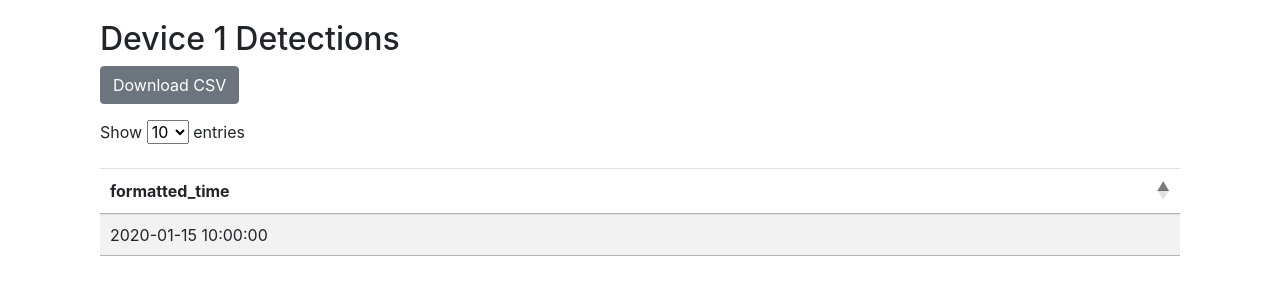
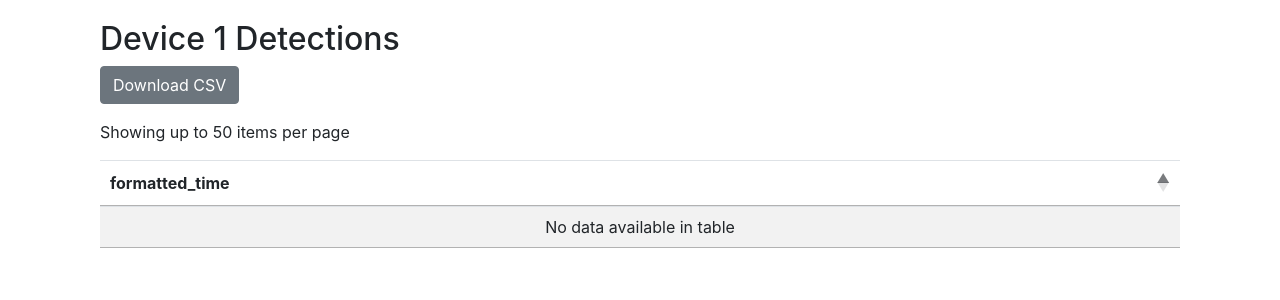
Before and after one commit to MIT-Senseable-City-Lab/sensing-garden-backend, a Flask app: page /view_device/1/detections in a window 1280 px wide. Shown: the part 56-356 px from the top of the page. Run offline with Flask 3, Linux system fonts and the light colour scheme; a database or web service that is not in the repository returns one stand-in record (values such as "Sample title"); data that the repository does not hold is empty; some libraries are stand-ins or nearby versions.

Commit message:
Implement pagination for dashboard tables with Previous/Next navigation

```diff
--- a/dashboard/app.py
+++ b/dashboard/app.py
@@ -2,214 +2,360 @@ import csv
 import io
 import json
 import os
-import sys
 from datetime import datetime
-from functools import wraps
-from pathlib import Path
-from typing import Dict, List, Optional
+from typing import Dict, List, Optional, Any
 
-import requests
 from dotenv import load_dotenv
 from flask import (Flask, make_response, redirect, render_template, request,
                    url_for)
 
+# Import all endpoints from get_endpoints
+from get_endpoints import *
 
 # Load environment variables
 load_dotenv()
 
 app = Flask(__name__)
 
-# Configure API endpoint
-API_BASE_URL = os.environ.get('API_BASE_URL', 'https://api.sensing-garden.com')
+def fetch_data(table_type: str, device_id: Optional[str] = None, next_token: Optional[str] = None) -> Dict[str, Any]:
+    """Fetch data from the API for a specific table type with pagination support"""
+    # Hardcoded limit of 50 items per page
+    limit: int = 50
+    try:
+        if table_type == 'detections':
+            response = get_detections(device_id=device_id, limit=limit, next_token=next_token)
+        elif table_type == 'classifications':
+            response = get_classifications(device_id=device_id, limit=limit, next_token=next_token)
+        elif table_type == 'models':
+            response = get_models(limit=limit, next_token=next_token)
+        else:
+            return {'items': [], 'next_token': None}
 
-# Load database schema
-root_dir = Path(__file__).parent.parent
-schema_path = root_dir / 'common' / 'db-schema.json'
+        # Extract the list of items and next_token from the response
+        items = response.get('items', [])
+        next_token = response.get('next_token', None)
 
-def load_schema(schema_path):
-    """Load the database schema with proper error handling"""
-    try:
-        with open(schema_path, 'r') as f:
-            schema = json.load(f)
-            print(f"Schema loaded successfully from {schema_path}")
-            return schema
-    except FileNotFoundError:
-        error_msg = f"Database schema file not found at {schema_path}"
-        print(error_msg)
-        sys.exit(1)
-    except json.JSONDecodeError as e:
-        error_msg = f"Invalid JSON in schema file {schema_path}: {str(e)}"
-        print(error_msg)
-        sys.exit(1)
-    except Exception as e:
-        error_msg = f"Failed to load schema from {schema_path}: {str(e)}"
-        print(error_msg)
-        sys.exit(1)
+        # Add formatted timestamp to each item
+        for item in items:
+            if 'timestamp' in item:
+                try:
+                    # Assuming ISO 8601 format
+                    timestamp = datetime.fromisoformat(item['timestamp'].replace('Z', '+00:00'))
+                    # Format timestamp for display
+                    item['formatted_time'] = timestamp.strftime('%Y-%m-%d %H:%M:%S')
+                except (ValueError, TypeError) as e:
+                    print(f"Error formatting timestamp {item.get('timestamp')}: {str(e)}")
+                    item['formatted_time'] = item.get('timestamp', '')
 
-# Load the schema
-SCHEMA = load_schema(schema_path)
-
-# Table names
-DETECTIONS_TABLE = 'detections'
-CLASSIFICATIONS_TABLE = 'classifications'
-MODELS_TABLE = 'models'
-
-# Table mapping for routes
-TABLE_MAPPING = {
-    'detections': DETECTIONS_TABLE,
-    'classifications': CLASSIFICATIONS_TABLE,
-    'models': MODELS_TABLE
-}
-
-# Get field names from schema
-def get_table_fields(table_name):
-    """Get required fields for a table from schema"""
-    if table_name in SCHEMA['properties']:
-        return SCHEMA['properties'][table_name]['required']
-    return []
-
-def get_table_properties(table_name):
-    """Get property definitions for a table from schema"""
-    if table_name in SCHEMA['properties']:
-        return SCHEMA['properties'][table_name]['properties']
-    return {}
-
-def fetch_data(table_type: str, device_id: Optional[str] = None, limit: int = 100) -> List[Dict]:
-    """Fetch data from the API for a specific table type"""
-    try:
-        params = {
-            'limit': limit
-        }
-        if device_id:
-            params['device_id'] = device_id
-
-        response = requests.get(
-            f"{API_BASE_URL}/{table_type}",
-            params=params
-        )
-        response.raise_for_status()
-
-        data = response.json()
-        return data.get('items', [])
+        return {'items': items, 'next_token': next_token}
     except Exception as e:
         print(f"Error fetching {table_type} data: {str(e)}")
+        return {'items': [], 'next_token': None}
+
+def get_field_names(items: List[Dict]) -> List[str]:
+    """Extract field names from the first item in a list"""
+    if not items:
         return []
+    # Get all keys from the first item
+    return list(items[0].keys()) if items else []
 
 @app.route('/')
 def index():
     # Fetch all device IDs from the detections data
-    detections = fetch_data('detections')
-    device_ids = {item['device_id'] for item in detections}
+    result = fetch_data('detections')  # Using hardcoded limit of 50 items per page
+    device_ids = {item['device_id'] for item in result['items'] if 'device_id' in item}
     return render_template('index.html', device_ids=device_ids)
 
 @app.route('/view_device/<device_id>')
 def view_device(device_id):
     # Fetch detection and classification content for the selected device
-    detections = fetch_data('detections', device_id=device_id)
-    classifications = fetch_data('classifications', device_id=device_id)
+    detection_result = fetch_data('detections', device_id=device_id)
+    classification_result = fetch_data('classifications', device_id=device_id)
 
-    # Get field names from schema
-    detection_fields = get_table_fields(DETECTIONS_TABLE)
-    classification_fields = get_table_fields(CLASSIFICATIONS_TABLE)
+    # Get field names directly from the data
+    detection_fields = get_field_names(detection_result['items'])
+    classification_fields = get_field_names(classification_result['items'])
 
     return render_template('device_content.html',
                            device_id=device_id,
-                           detections=detections,
-                           classifications=classifications,
+                           detections=detection_result['items'],
+                           classifications=classification_result['items'],
                            detection_fields=detection_fields,
                            classification_fields=classification_fields)
 
 @app.route('/view_device/<device_id>/detections')
 def view_device_detections(device_id):
-    # Fetch detection content for the selected device
-    detections = fetch_data('detections', device_id=device_id)
+    # Get pagination token from request if available
+    next_token = request.args.get('next_token', None)
+    prev_token = request.args.get('prev_token', None)
 
-    # Get field names from schema
-    detection_fields = get_table_fields(DETECTIONS_TABLE)
+    # Track page tokens for Previous button
+    token_history = request.args.get('token_history', '')
+    current_page = int(request.args.get('page', '1'))
+
+    # Process token history
+    token_list = token_history.split(',') if token_history else []
+
+    # Fetch detection content for the selected device with pagination
+    result = fetch_data('detections', device_id=device_id, next_token=next_token)
+    print(f"Fetched detections for device {device_id}, next_token: {next_token}, page: {current_page}")
+
+    # Get field names directly from the data
+    fields = get_field_names(result['items'])
+    if 'formatted_time' not in fields and 'timestamp' in fields:
+        fields.append('formatted_time')  # Add formatted_time for display purposes
+
+    # Update token history if moving forward
+    if next_token and next_token not in token_list:
+        if current_page > len(token_list):
+            token_list.append(next_token)
+
+    # Get previous token (if we're not on the first page)
+    prev_url = None
+    if current_page > 1:
+        if current_page == 2:  # Going back to first page
+            prev_url = url_for('view_device_detections', device_id=device_id, page=1)
+        else:  # Going back to previous page
+            prev_token = token_list[current_page-3] if current_page > 2 and len(token_list) >= current_page-2 else None
+            prev_url = url_for('view_device_detections',
+                              device_id=device_id,
+                              next_token=prev_token,
+                              token_history=','.join(token_list[:current_page-2]),
+                              page=current_page-1)
+
+    # Generate pagination URLs
+    next_page_token = result['next_token']
+    pagination = {
+        'has_next': next_page_token is not None,
+        'next_url': url_for('view_device_detections',
+                           device_id=device_id,
+                           next_token=next_page_token,
+                           token_history=','.join(token_list),
+                           page=current_page+1) if next_page_token else None,
+        'has_prev': current_page > 1,
+        'prev_url': prev_url
+    }
 
     return render_template('device_detections.html',
                            device_id=device_id,
-                           detections=detections,
-                           fields=detection_fields)
+                           detections=result['items'],
+                           fields=fields,
+                           pagination=pagination)
 
 @app.route('/view_device/<device_id>/classifications')
 def view_device_classifications(device_id):
-    # Fetch classification content for the selected device
-    classifications = fetch_data('classifications', device_id=device_id)
+    # Get pagination token from request if available
+    next_token = request.args.get('next_token', None)
+    prev_token = request.args.get('prev_token', None)
 
-    # Get field names from schema
-    classification_fields = get_table_fields(CLASSIFICATIONS_TABLE)
+    # Track page tokens for Previous button
+    token_history = request.args.get('token_history', '')
+    current_page = int(request.args.get('page', '1'))
+
+    # Process token history
+    token_list = token_history.split(',') if token_history else []
+
+    # Fetch classification content for the selected device with pagination
+    result = fetch_data('classifications', device_id=device_id, next_token=next_token)
+    print(f"Fetched classifications for device {device_id}, next_token: {next_token}, page: {current_page}")
+
+    # Get field names directly from the data
+    fields = get_field_names(result['items'])
+    if 'formatted_time' not in fields and 'timestamp' in fields:
+        fields.append('formatted_time')  # Add formatted_time for display purposes
+
+    # Update token history if moving forward
+    if next_token and next_token not in token_list:
+        if current_page > len(token_list):
+            token_list.append(next_token)
+
+    # Get previous token (if we're not on the first page)
+    prev_url = None
+    if current_page > 1:
+        if current_page == 2:  # Going back to first page
+            prev_url = url_for('view_device_classifications', device_id=device_id, page=1)
+        else:  # Going back to previous page
+            prev_token = token_list[current_page-3] if current_page > 2 and len(token_list) >= current_page-2 else None
+            prev_url = url_for('view_device_classifications',
+                              device_id=device_id,
+                              next_token=prev_token,
+                              token_history=','.join(token_list[:current_page-2]),
+                              page=current_page-1)
+
+    # Generate pagination URLs
+    next_page_token = result['next_token']
+    pagination = {
+        'has_next': next_page_token is not None,
+        'next_url': url_for('view_device_classifications',
+                           device_id=device_id,
+                           next_token=next_page_token,
+                           token_history=','.join(token_list),
+                           page=current_page+1) if next_page_token else None,
+        'has_prev': current_page > 1,
+        'prev_url': prev_url
+    }
 
     return render_template('device_classifications.html',
                            device_id=device_id,
-                           classifications=classifications,
-                           fields=classification_fields)
+                           classifications=result['items'],
+                           fields=fields,
+                           pagination=pagination)
 
 @app.route('/view_models')
 def view_models():
-    return view_table('models')
+    # Get pagination token from request if available
+    next_token = request.args.get('next_token', None)
+    prev_token = request.args.get('prev_token', None)
+
+    # Track page tokens for Previous button
+    token_history = request.args.get('token_history', '')
+    current_page = int(request.args.get('page', '1'))
+
+    # Process token history
+    token_list = token_history.split(',') if token_history else []
+
+    # Directly fetch models data with pagination
+    result = fetch_data('models', next_token=next_token)
+    fields = get_field_names(result['items'])
+
+    # Handle special case for models - map 'id' to 'model_id' for backwards compatibility
+    for item in result['items']:
+        if 'id' in item and 'model_id' not in item:
+            item['model_id'] = item['id']
+
+    # Update token history if moving forward
+    if next_token and next_token not in token_list:
+        if current_page > len(token_list):
+            token_list.append(next_token)
+
+    # Get previous token (if we're not on the first page)
+    prev_url = None
+    if current_page > 1:
+        if current_page == 2:  # Going back to first page
+            prev_url = url_for('view_models', page=1)
+        else:  # Going back to previous page
+            prev_token = token_list[current_page-3] if current_page > 2 and len(token_list) >= current_page-2 else None
+            prev_url = url_for('view_models',
+                              next_token=prev_token,
+                              token_history=','.join(token_list[:current_page-2]),
+                              page=current_page-1)
+
+    # Generate pagination URLs
+    next_page_token = result['next_token']
+    pagination = {
+        'has_next': next_page_token is not None,
+        'next_url': url_for('view_models',
+                           next_token=next_page_token,
+                           token_history=','.join(token_list),
+                           page=current_page+1) if next_page_token else None,
+        'has_prev': current_page > 1,
+        'prev_url': prev_url
+    }
+
+    return render_template('models.html',
+                          items=result['items'],
+                          fields=fields,
+                          pagination=pagination)
 
 @app.route('/<table_type>')
 def view_table(table_type):
-    """Generic route handler for viewing any table"""
-    if table_type not in TABLE_MAPPING:
+    """Generic route handler for viewing any table with pagination"""
+    # Only allow known table types
+    if table_type not in ['detections', 'classifications', 'models']:
         return redirect(url_for('index'))
 
-    table_name = TABLE_MAPPING[table_type]
-    items = scan_table(table_name)
+    # Get pagination token from request if available
+    next_token = request.args.get('next_token', None)
+    prev_token = request.args.get('prev_token', None)
 
-    # Get field names from schema
-    fields = get_table_fields(table_name)
+    # Track page tokens for Previous button
+    token_history = request.args.get('token_history', '')
+    current_page = int(request.args.get('page', '1'))
 
-    # Handle special case for models table - map 'id' to 'model_id' for backwards compatibility
-    if table_name == MODELS_TABLE:
-        for item in items:
+    # Process token history
+    token_list = token_history.split(',') if token_history else []
+
+    # Fetch data with pagination
+    result = fetch_data(table_type, next_token=next_token)
+    fields = get_field_names(result['items'])
+
+    # Handle special case for models - map 'id' to 'model_id' for backwards compatibility
+    if table_type == 'models':
+        for item in result['items']:
             if 'id' in item and 'model_id' not in item:
                 item['model_id'] = item['id']
 
+    # Update token history if moving forward
+    if next_token and next_token not in token_list:
+        if current_page > len(token_list):
+            token_list.append(next_token)
+
+    # Get previous token (if we're not on the first page)
+    prev_url = None
+    if current_page > 1:
+        if current_page == 2:  # Going back to first page
+            prev_url = url_for('view_table', table_type=table_type, page=1)
+        else:  # Going back to previous page
+            prev_token = token_list[current_page-3] if current_page > 2 and len(token_list) >= current_page-2 else None
+            prev_url = url_for('view_table',
+                              table_type=table_type,
+                              next_token=prev_token,
+                              token_history=','.join(token_list[:current_page-2]),
+                              page=current_page-1)
+
+    # Generate pagination URLs
+    next_page_token = result['next_token']
+    pagination = {
+        'has_next': next_page_token is not None,
+        'next_url': url_for('view_table',
+                           table_type=table_type,
+                           next_token=next_page_token,
+                           token_history=','.join(token_list),
+                           page=current_page+1) if next_page_token else None,
+        'has_prev': current_page > 1,
+        'prev_url': prev_url
+    }
+
     return render_template(f'{table_type}.html',
-                          items=items,
+                          items=result['items'],
                           fields=fields,
-                          table_properties=get_table_properties(table_name))
+                          pagination=pagination)
 
 # For backward compatibility, keep the specific routes
 @app.route('/models')
 def models():
-    return view_table('models')
+    return view_models()
 
-@app.route('/item/<table_name>/<device_id>/<timestamp>')
-def view_item(table_name, device_id, timestamp):
-    table = dynamodb.Table(table_name)
+@app.route('/item/<table_type>/<device_id>/<timestamp>')
+def view_item(table_type, device_id, timestamp):
+    # Try to fetch the individual item
+    if table_type == 'models':
+        item = get_model(device_id)
+    elif table_type == 'detections':
+        item = get_detection(device_id, timestamp)
+    elif table_type == 'classifications':
+        item = get_classification(device_id, timestamp)
+    else:
+        return "Invalid table type", 404
 
-    # Define the key fields based on the table
-    key_fields = {'device_id': device_id, 'timestamp': timestamp}
-
-    # For models table, use 'id' instead of 'device_id'
-    if table_name == MODELS_TABLE:
-        key_fields = {'id': device_id, 'timestamp': timestamp}
-
-    response = table.get_item(Key=key_fields)
-    item = response.get('Item', {})
-
-    # Get field names from schema for this table
-    fields = get_table_fields(table_name) if table_name in SCHEMA['properties']['db']['properties'] else []
+    # Get field names directly from the item
+    fields = list(item.keys()) if item else []
 
     return render_template('item_detail.html',
                           item=item,
-                          table_name=table_name,
+                          table_name=table_type,
                           fields=fields,
-                          json_item=json.dumps(item_to_dict(item), indent=2))
+                          json_item=json.dumps(item, indent=2))
 
-@app.route('/download_csv/<table_name>', defaults={'device_id': None})
-@app.route('/download_csv/<table_name>/<device_id>')
-def download_csv(table_name, device_id):
+@app.route('/download_csv/<table_type>', defaults={'device_id': None})
+@app.route('/download_csv/<table_type>/<device_id>')
+def download_csv(table_type, device_id):
     """Download table data as CSV"""
-    if table_name not in TABLE_MAPPING:
+    if table_type not in ['detections', 'classifications', 'models']:
         return redirect(url_for('index'))
 
-    items = scan_table(TABLE_MAPPING[table_name])
-    if device_id:
-        items = [item for item in items if item.get('device_id') == device_id]
+    result = fetch_data(table_type, device_id=device_id)
+    items = result['items']
 
     if not items:
         return "No data available", 404
@@ -235,7 +381,7 @@ def download_csv(table_name, device_id):
         writer.writerow(flat_item)
 
     response = make_response(csv_data.getvalue())
-    file_name = f"{table_name}_{device_id}_{datetime.now().isoformat()}.csv" if device_id else f"{table_name}_{datetime.now().isoformat()}.csv"
+    file_name = f"{table_type}_{device_id}_{datetime.now().isoformat()}.csv" if device_id else f"{table_type}_{datetime.now().isoformat()}.csv"
     response.headers['Content-Disposition'] = f'attachment; filename={file_name}'
     response.headers['Content-Type'] = 'text/csv'
     return response
--- a/dashboard/templates/device_classifications.html
+++ b/dashboard/templates/device_classifications.html
@@ -9,7 +9,7 @@
     <h2>Device {{ device_id }} Classifications</h2>
     {% set display_fields = fields + ['formatted_time'] if 'formatted_time' not in fields else fields %}
     {{ render_table('classificationsTable', classifications, display_fields,
-    url_for('download_csv', table_name='sensor_classifications', device_id=device_id)) }}
+    url_for('download_csv', table_type='classifications', device_id=device_id), pagination) }}
 </div>
 {% endblock %}
 
--- a/dashboard/templates/device_detections.html
+++ b/dashboard/templates/device_detections.html
@@ -9,7 +9,7 @@
     <h2>Device {{ device_id }} Detections</h2>
     {% set display_fields = fields + ['formatted_time'] if 'formatted_time' not in fields else fields %}
     {{ render_table('detectionsTable', detections, display_fields,
-    url_for('download_csv', table_name='sensor_detections', device_id=device_id)) }}
+    url_for('download_csv', table_type='detections', device_id=device_id), pagination) }}
 </div>
 {% endblock %}
 
--- a/dashboard/templates/models.html
+++ b/dashboard/templates/models.html
@@ -12,8 +12,7 @@
     {% if 'model_id' not in adjusted_fields %}
         {% set adjusted_fields = ['model_id'] + adjusted_fields %}
     {% endif %}
-    {{ render_table('modelsTable', items, adjusted_fields, url_for('download_csv', table_name='models'))
-    }}
+    {{ render_table('modelsTable', items, adjusted_fields, url_for('download_csv', table_type='models'), pagination) }}
 </div>
 {% endblock %}
 
--- a/dashboard/templates/table.html
+++ b/dashboard/templates/table.html
@@ -1,12 +1,11 @@
-{% macro render_table(table_id, items, headers, download_url) %}
+{% macro render_table(table_id, items, headers, download_url, pagination=None) %}
 <!-- Controls outside of the table-responsive area -->
 <div class="mb-3">
     <button onclick="window.open('{{ download_url }}', '_blank')" class="btn btn-secondary">Download CSV</button>
 </div>
 
 <div class="mb-3 d-flex justify-content-between align-items-center">
-    <div id="{{ table_id }}_length" class="dataTables_length"></div>
-    <div id="{{ table_id }}_info" class="dataTables_info"></div>
+    <div id="{{ table_id }}_info" class="dataTables_info">Showing up to 50 items per page</div>
 </div>
 
 <!-- Table within scrollable area -->
@@ -24,17 +23,17 @@
             <tr>
                 {% for header in headers %}
                 <td>
-                    {% if header == 'image_url' and item.image_url %}
+                    {% if header == 'image_url' and item.get('image_url') %}
                         <a href="{{ item.image_url }}" target="_blank">
                             <img src="{{ item.image_url }}" class="img-fluid" style="max-height: 100px;">
                         </a>
                     {% elif header in ['image_key', 'image_bucket'] %}
-                        {{ item[header] }}
-                        {% if header == 'image_key' and item.image_url %}
+                        {{ item.get(header, '') }}
+                        {% if header == 'image_key' and item.get('image_url') %}
                             <a href="{{ item.image_url }}" target="_blank" class="btn btn-sm btn-outline-primary ml-2">View</a>
                         {% endif %}
                     {% else %}
-                        {{ item[header] }}
+                        {{ item.get(header, '') }}
                     {% endif %}
                 </td>
                 {% endfor %}
@@ -45,8 +44,16 @@
 </div>
 
 <!-- Pagination outside of the table-responsive area -->
-<div class="mt-3">
-    <div id="{{ table_id }}_paginate" class="dataTables_paginate paging_simple_numbers"></div>
+<div class="mt-3 text-center">
+    <div class="btn-group" role="group" aria-label="Pagination">
+        {% if pagination and pagination.has_prev %}
+        <a href="{{ pagination.prev_url }}" class="btn btn-primary">Previous</a>
+        {% endif %}
+
+        {% if pagination and pagination.has_next %}
+        <a href="{{ pagination.next_url }}" class="btn btn-primary">Next</a>
+        {% endif %}
+    </div>
 </div>
 {% endmacro %}
 
@@ -97,7 +104,7 @@
             searching: false,
             ordering: true,
             info: true,
-            lengthMenu: [[10, 25, 50, -1], [10, 25, 50, "All"]],
+            lengthMenu: [[50], [50]], // Fixed to 50 items per page
             // Basic DOM structure - just table
             dom: 't',
             // Basic callback when table is drawn
```
Also changed, not shown: dashboard/get_endpoints.py (added, +170 -0 lines), dashboard/templates/classifications.html (+8 -46 lines), dashboard/templates/detections.html (+1 -33 lines).
